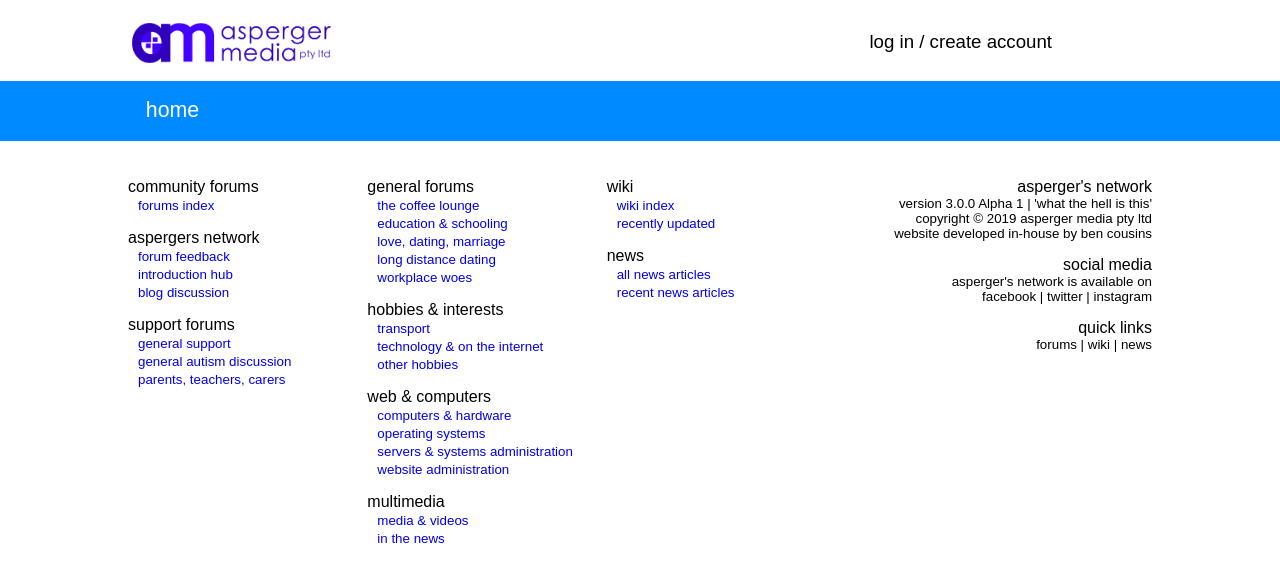
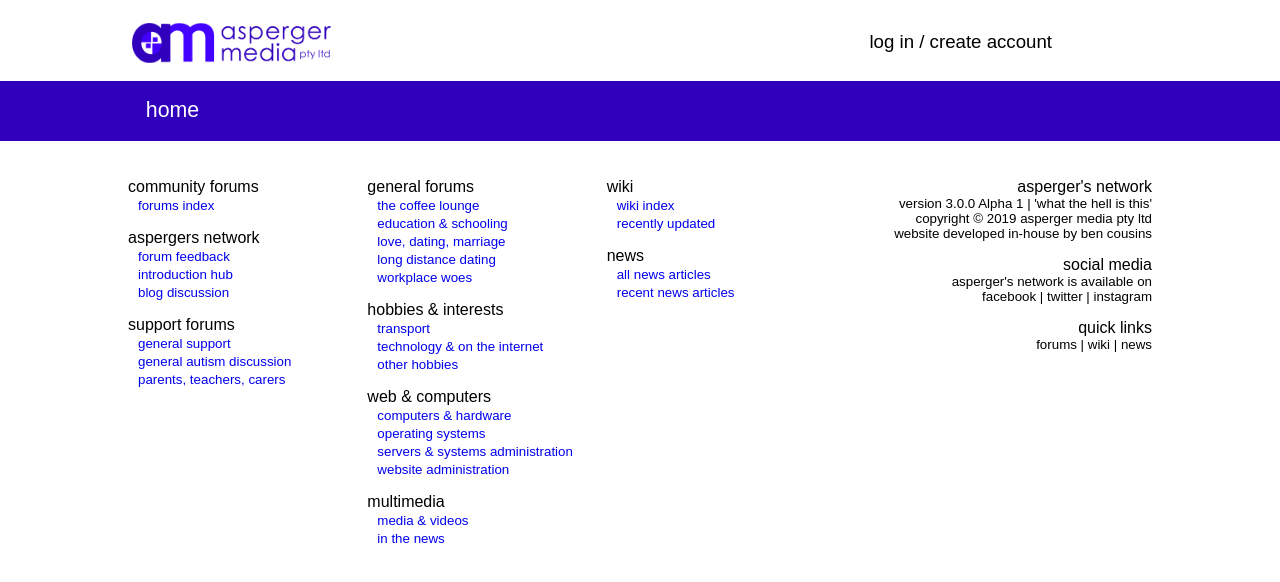
Before and after one commit to aspergermedia/aspergermedia.github.io, a Jekyll site: the page built from index.html, in a window 1280 px wide. Shown: the top 582 px of the page. Built offline with Jekyll 4.4.1, drawn with Linux system fonts in a browser that asks for light colours; some web fonts are replaced.

Commit message:
CSS Updates

```diff
--- a/static/css/aspergermedia.css
+++ b/static/css/aspergermedia.css
@@ -71,7 +71,7 @@
     width:100%;
     height:60px;
     margin-left:0px;
-    background-color:#008AFF;
+    background-color:#3100bd;
     color:#fff;
     overflow:hidden;
     position:absolute;
```
